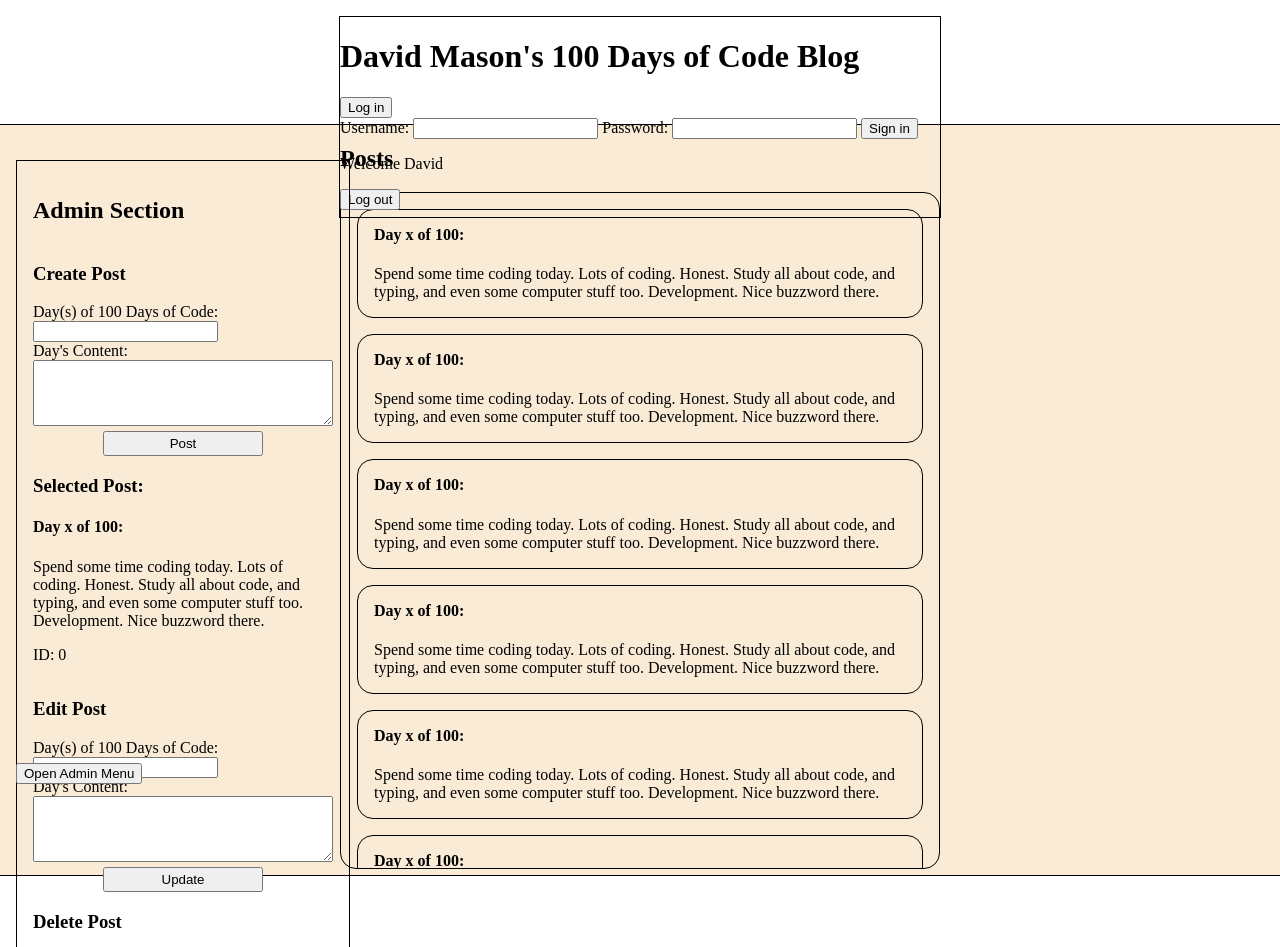
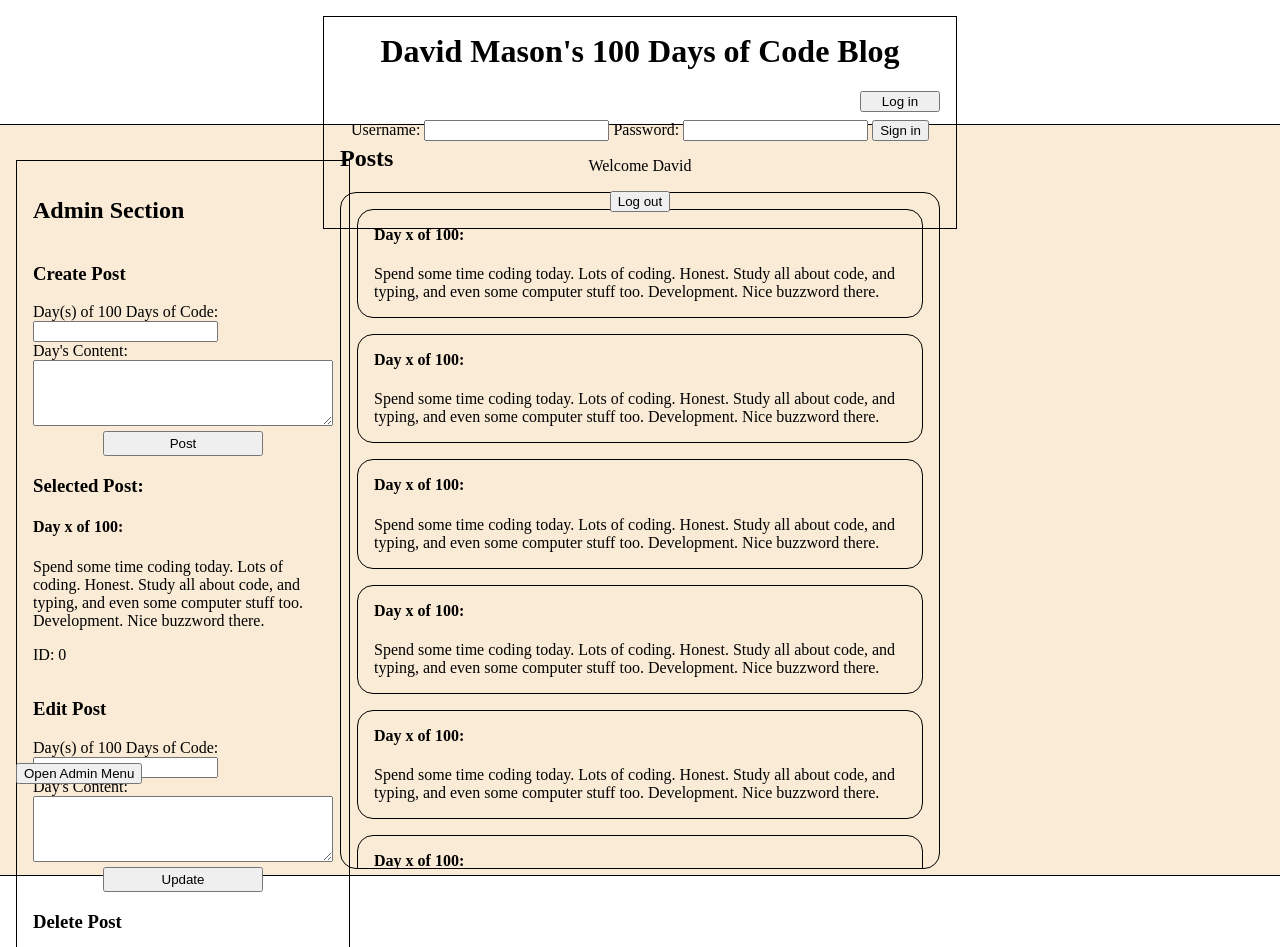
Before and after one commit to DayHikari/100_Day_Code_Blog, a plain HTML site: page Frontend/index.html in a window 1280 px wide. Shown: the top 947 px of the page. Drawn offline with Linux system fonts and the light colour scheme.

Commit message:
Header updated and main.js updated

```diff
--- a/Frontend/styles.css
+++ b/Frontend/styles.css
@@ -12,9 +12,26 @@ body {
 header {
     border: 1px solid black;
     width: 600px;
-    height: 200px;
     position: absolute;
     top: 1rem;
+    display: flex;
+    flex-direction: column;
+    text-align: center;
+    padding: 1rem;
+}
+
+header h1 {
+    margin-top: 0;
+}
+
+#login-button {
+    width: 5rem;
+    align-self: flex-end;
+    margin-bottom: 0.5rem;
+}
+
+#logout-button {
+    align-self: flex-end;
 }
 
 main {
```
Also changed, not shown: Frontend/main.js (added).
